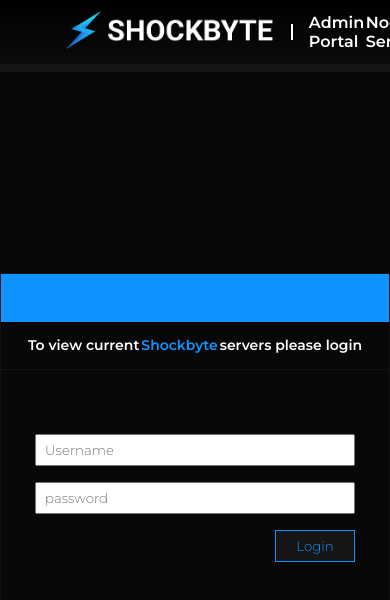
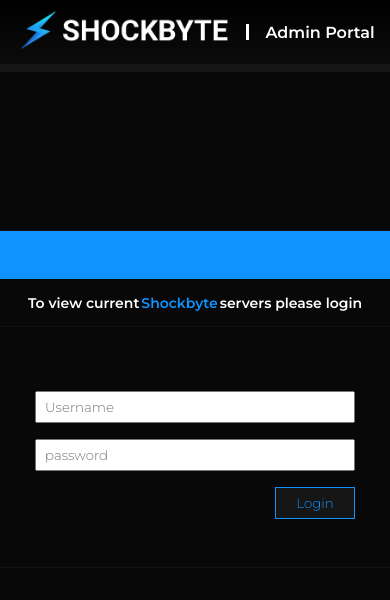
Before and after one commit to Elijah-Hensel/shockbyte-react, a React (Create React App) app: page /login in a window 390 px wide. Shown: the top 600 px of the page. Built offline with nearby package versions, Linux system fonts and the light colour scheme.

Commit message:
effecting useState of loggedIn + media query and styling

```diff
--- a/src/App.css
+++ b/src/App.css
@@ -7,16 +7,20 @@
 }
 
 body {
+  width: 100vw;
+  display: flex;
+  justify-content: center;
   background-color: #080808;
-}
-
-header {
-  width: 100%;
 }
 
 main {
   height: 80vh;
+}
+
+#main-container {
+  min-width: 100vw;
   display: flex;
+  flex-direction: column;
   align-items: center;
-  justify-content: center;
+  justify-content: space-between;
 }
--- a/src/App.js
+++ b/src/App.js
@@ -1,5 +1,5 @@
 import "./App.css";
-import React, { useState } from "react";
+import React, { useState, useEffect } from "react";
 import Header from "./components/Header";
 import Pages from "./components/Pages";
 
@@ -12,10 +12,8 @@
   const [loggedIn, setLoggedIn] = useState(false);
 
   return (
-    <div>
-      <header>
-        <Header />
-      </header>
+    <div id="main-container">
+      <Header />
       <main>
         <Pages user={user} loggedIn={loggedIn} setLoggedIn={setLoggedIn} />
       </main>
--- a/src/components/Dashboard.jsx
+++ b/src/components/Dashboard.jsx
@@ -13,6 +13,7 @@
 
 const useStyles = makeStyles({
   root: {
+    height: "70vh",
     width: "80%",
     backgroundColor: "#080808",
   },
@@ -41,7 +42,6 @@
   const classes = useStyles();
   const [page, setPage] = React.useState(0);
   const [rowsPerPage, setRowsPerPage] = React.useState(10);
-
   const [allServers, setAllServers] = useState([]);
 
   useEffect(() => {
@@ -56,10 +56,9 @@
           }
         );
         const data = await response.json();
-        console.log(data);
         setAllServers(data);
-        console.log(allServers);
       } catch (err) {
+        console.error("Could not fetch server information");
         throw err;
       }
     };
@@ -68,7 +67,7 @@
 
   const logOut = () => {
     setLoggedIn(false);
-    console.log(loggedIn);
+    localStorage.setItem("adminLoggedIn", false);
     window.location.href = "/";
   };
 
@@ -142,7 +141,7 @@
                         .map((row) => {
                           return <DashboardRow key={row.id} allServers={row} />;
                         })
-                    : "Could Not Fetch Servers"}
+                    : `<p className="error"></p>Could Not Fetch Servers</p>`}
                 </TableBody>
               </Table>
             </TableContainer>
--- a/src/components/Header.jsx
+++ b/src/components/Header.jsx
@@ -3,7 +3,6 @@
 
 const Header = () => {
   return (
-    <header>
     <div id="header-container">
       <div className="sb-logo-container">
         <a href="https://www.shockbyte.com" alt="Shockbyte Homepage">
@@ -16,7 +15,6 @@
         <span className="header-text">Node Servers</span>
       </div>
     </div>
-    </header>
   );
 };
 
--- a/src/components/Login.jsx
+++ b/src/components/Login.jsx
@@ -4,23 +4,27 @@
 const Login = ({ user, loggedIn, setLoggedIn }) => {
   const [username, setUsername] = useState();
   const [password, setPassword] = useState();
+  const toggleLogin = () => setLoggedIn((value) => !value);
 
   const onSubmit = () => {
     if (username !== user.username || password !== user.password) {
       alert("Please enter the correct administrator username/password");
       return;
     }
-    setLoggedIn(true);
+    toggleLogin();
+    localStorage.setItem("adminLoggedIn", true);
   };
 
   useEffect(() => {
-    if (loggedIn) {
+    if (loggedIn === true) {
       window.location.href = "/dashboard";
     }
-  }, [loggedIn]);
+  }, [loggedIn, setLoggedIn]);
+
   return (
+    <div className="dashboard-container">
       <div className="dashboard">
-      <span className="heading-span">hidden text</span>
+        <span className="heading-span">/</span>
         <span className="heading-content">
           <h3>
             To view current
@@ -56,6 +60,7 @@
           </form>
         </div>
       </div>
+    </div>
   );
 };
 
--- a/src/styles/Dashboard.css
+++ b/src/styles/Dashboard.css
@@ -16,3 +16,9 @@
   background-color: #0f94ff;
   border: 1px solid #0f94ff;
 }
+
+.error {
+  color: red;
+  font-weight: bold;
+  text-align: center;
+}
--- a/src/styles/Header.css
+++ b/src/styles/Header.css
@@ -1,4 +1,5 @@
 #header-container {
+  width: 100%;
   height: 4rem;
   display: flex;
   align-items: center;
@@ -41,3 +42,9 @@
 .sb-header-subtext {
   width: 20%;
 }
+
+@media only screen and (max-width: 600px) {
+  .sb-header-subtext {
+    display: none;
+  }
+}
--- a/src/styles/Login.css
+++ b/src/styles/Login.css
@@ -1,3 +1,11 @@
+.dashboard-container {
+  height: 70vh;
+  width: 100%;
+  display: flex;
+  align-items: center;
+  justify-content: center;
+}
+
 .dashboard {
   width: 30rem;
   min-height: 20rem;
```
Lines whose indentation alone changed are shown as unchanged.
